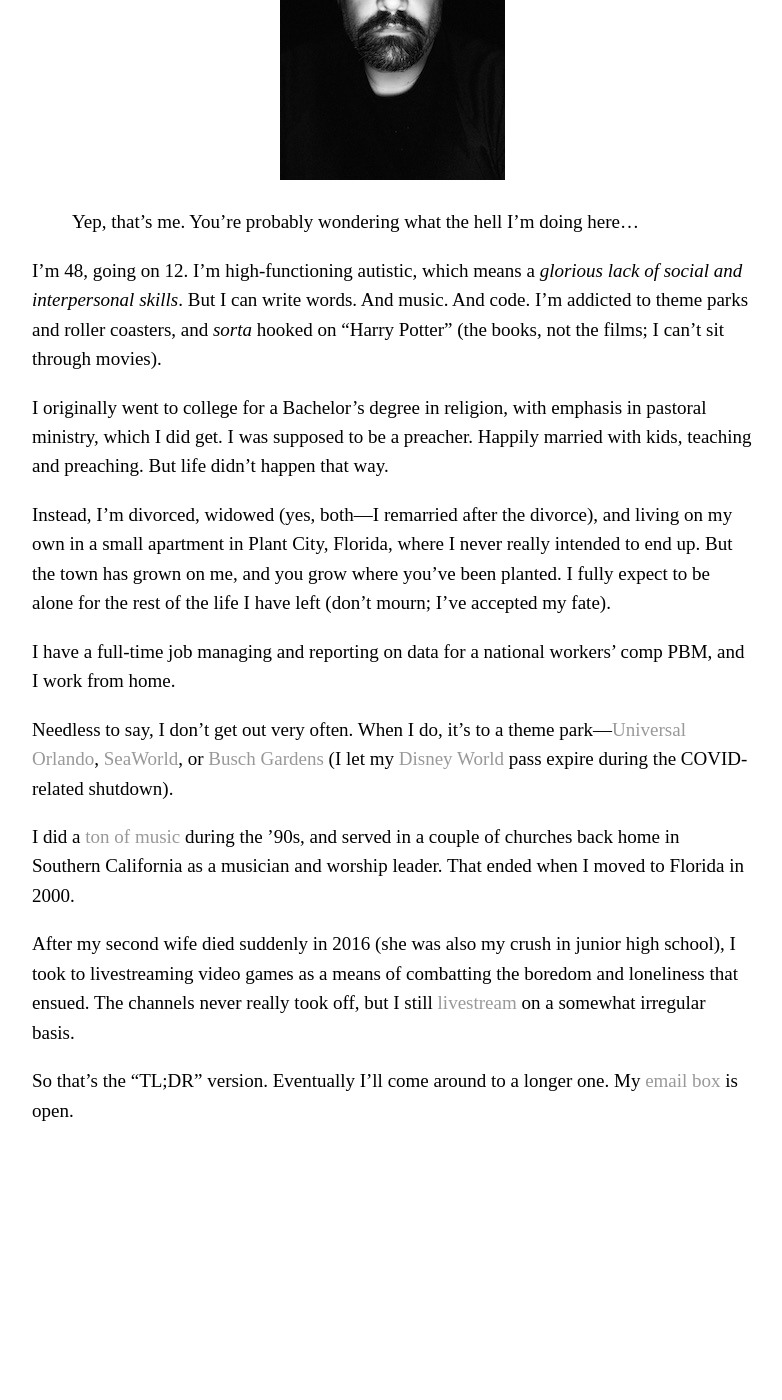
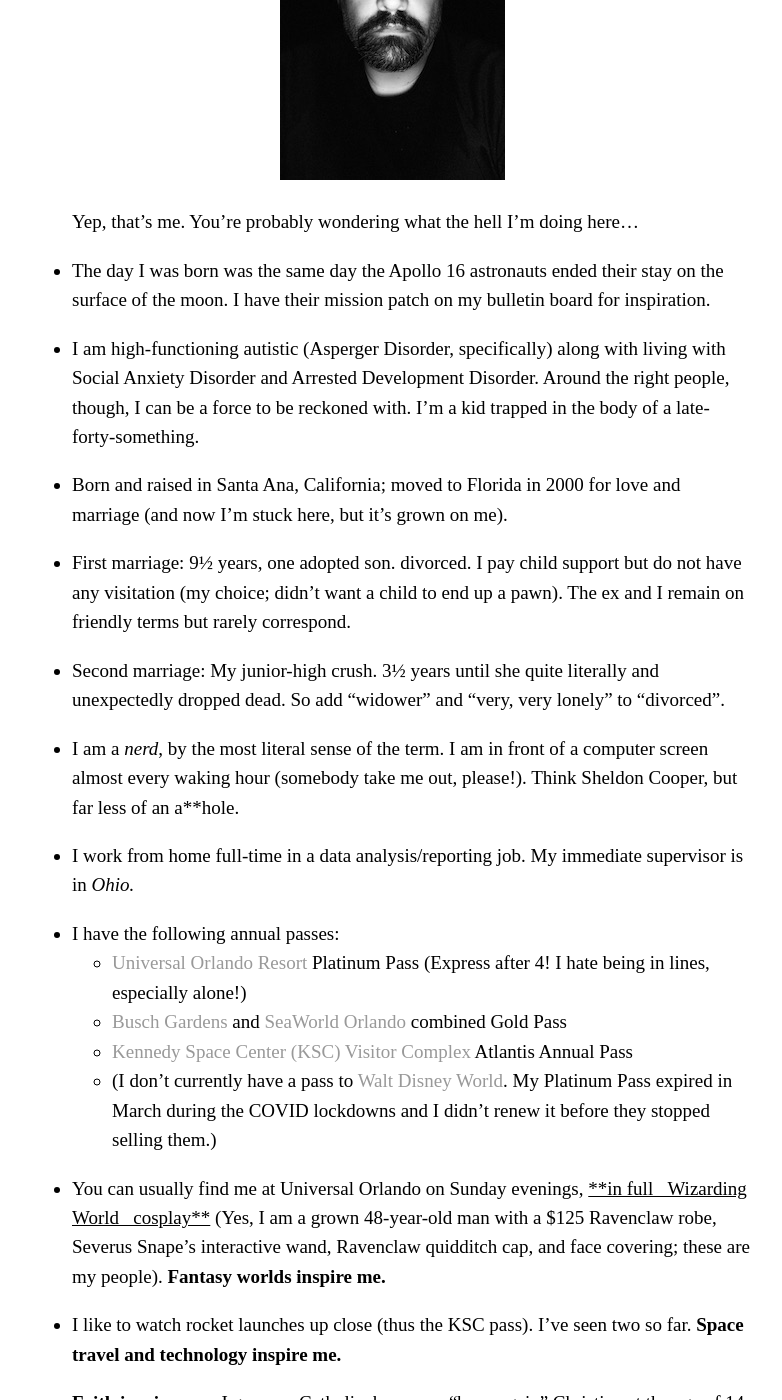
Before and after one commit to stevenbuehler/stevenbuehler.github.io, a Jekyll site: the page built from about.md, in a window 1280 px wide and 1400 px high, scrolled down 622 px. Shown: the whole window, without its empty margins (68-850 px from the left). Built offline with Jekyll 4.4.1, drawn with Linux system fonts in a browser that asks for light colours; nearby versions of some CDN libraries; some web fonts are replaced; before the commit the page ends 1766 px from its top, so only the background shows below that; some of the changed text lies outside the part shown.

Commit message:
updated about.md

```diff
--- a/about.md
+++ b/about.md
@@ -1,6 +1,6 @@
 ---
 layout: page
-title: About
+title: Random Stuff about Me.
 author: Steven Buehler
 date: 2020-10-07T18:34:00-04:00
 ---
@@ -9,18 +9,42 @@ date: 2020-10-07T18:34:00-04:00
 
 > Yep, that's me. You're probably wondering what the hell I'm doing here&hellip;
 
-I'm 48, going on 12. I'm high-functioning autistic, which means a _glorious lack of social and interpersonal skills_. But I can write words. And music. And code. I'm addicted to theme parks and roller coasters, and _sorta_ hooked on "Harry Potter" (the books, not the films; I can't sit through movies).
+- The day I was born was the same day the Apollo 16 astronauts ended their stay on the surface of the moon. I have their mission patch on my bulletin board for inspiration.
 
-I originally went to college for a Bachelor's degree in religion, with emphasis in pastoral ministry, which I did get. I was supposed to be a preacher. Happily married with kids, teaching and preaching. But life didn't happen that way.
+- I am high-functioning autistic (Asperger Disorder, specifically) along with living with Social Anxiety Disorder and Arrested Development Disorder. Around the right people, though, I can be a force to be reckoned with. I'm a kid trapped in the body of a late-forty-something.
 
-Instead, I'm divorced, widowed (yes, both&mdash;I remarried after the divorce), and living on my own in a small apartment in Plant City, Florida, where I never really intended to end up. But the town has grown on me, and you grow where you've been planted. I fully expect to be alone for the rest of the life I have left (don't mourn; I've accepted my fate).
+- Born and raised in Santa Ana, California; moved to Florida in 2000 for love and marriage (and now I'm stuck here, but it's grown on me).
 
-I have a full-time job managing and reporting on data for a national workers' comp PBM, and I work from home.
+- First marriage: 9&frac12; years, one adopted son. divorced. I pay child support but do not have any visitation (my choice; didn't want a child to end up a pawn). The ex and I remain on friendly terms but rarely correspond.
 
-Needless to say, I don't get out very often. When I do, it's to a theme park&mdash;[Universal Orlando](https://universalorlando.com), [SeaWorld](https://www.seaworld.com/orlando), or [Busch Gardens](https://buschgardens.com/tampa) (I let my [Disney World](https://disneyworld.disney.go.com) pass expire during the COVID-related shutdown).
+- Second marriage: My junior-high crush. 3&frac12; years until she quite literally and unexpectedly dropped dead. So add "widower" and "very, very lonely" to "divorced".
 
-I did a [ton of music](https://soundcloud.com/inmysilence) during the '90s, and served in a couple of churches back home in Southern California as a musician and worship leader. That ended when I moved to Florida in 2000.
+- I am a _nerd_, by the most literal sense of the term. I am in front of a computer screen almost every waking hour (somebody take me out, please!). Think Sheldon Cooper, but far less of an a**hole.
 
-After my second wife died suddenly in 2016 (she was also my crush in junior high school), I took to livestreaming video games as a means of combatting the boredom and loneliness that ensued. The channels never really took off, but I still [livestream](https://twitch.tv/stevenwbuehler) on a somewhat irregular basis.
+- I work from home full-time in a data analysis/reporting job. My immediate supervisor is in _Ohio._
 
-So that's the "TL;DR" version. Eventually I'll come around to a longer one. My [email box](mailto:stevenwbuehler@icloud.com) is open.
+- I have the following annual passes:
+  - [Universal Orlando Resort](https://universalorlando.com) Platinum Pass (Express after 4! I hate being in lines, especially alone!)
+  - [Busch Gardens](https://buschgardens.com/tampa) and [SeaWorld Orlando](https://seaworld.com/orlando) combined Gold Pass
+  - [Kennedy Space Center (KSC) Visitor Complex](https://kennedyspacecenter.com) Atlantis Annual Pass
+  - (I don't currently have a pass to [Walt Disney World](https://waltdisneyworld.com). My Platinum Pass expired in March during the COVID lockdowns and I didn't renew it before they stopped selling them.)
+
+- You can usually find me at Universal Orlando on Sunday evenings, <u>**in full _Wizarding World_ cosplay**</u> (Yes, I am a grown 48-year-old man with a $125 Ravenclaw robe, Severus Snape's interactive wand, Ravenclaw quidditch cap, and face covering; these are my people). **Fantasy worlds inspire me.**
+
+- I like to watch rocket launches up close (thus the KSC pass). I've seen two so far. **Space travel and technology inspire me.**
+
+- **Faith inspires me.** I grew up Catholic, became a "born-again" Christian at the age of 14. My bachelor's degree is in pastoral ministry but life happened and I never got to use it for much of anything. I believe faith needs to be both _intimate_ and _intelligent_. I'm just as comfortable in a Catholic mass as in a pentecostal assembly.
+
+- **Music inspires me.** I'm constantly listening to it, and for several years I [wrote a lot of my own](https://soundcloud.com/inmysilence). I still compose things every now and then, but when my wife passed I lost my muse. I need another one. Only kind I don't like is most rap and the darkest forms of death metal.
+
+- **I love animals.** My current living situation in a tiny apartment doesn't provide for having any of my own, but I grew up with dogs and cats and in the past I've had guinea pigs and ferrets of my own. (Ferrets are like toddlers on a gallon of Red Bull but they are so much fun.)
+
+- Outside of my geek gear, **I'm pretty minimalist and low-maintenance.** I live in a ~500 square-foot, one-bedroom apartment, with four IKEA tables, a book shelf, and an air mattress for furniture. That's all I need.
+
+- I'm organized like crazy in my job, but at the threshold of my home, organization as mankind knows it ceases to exist. You may sometimes find it clean and shiny; you may sometimes walk onto the set of "Hoarding: Buried Alive." Apparently that is an autistic trait of mine.
+
+- I have a very hard time sitting/standing still. Another autistic trait.
+
+- My love language is _definitely_ touch. Arms around a lover, hugs, cuddling, sex (I don't focus just on the last one, FYI. Loving sex in a life-long bond is _far_ better than anything casual, not that I've ever tried casual.)
+
+Anything else you wanna know? Just ask; the answer may end up here.
```
